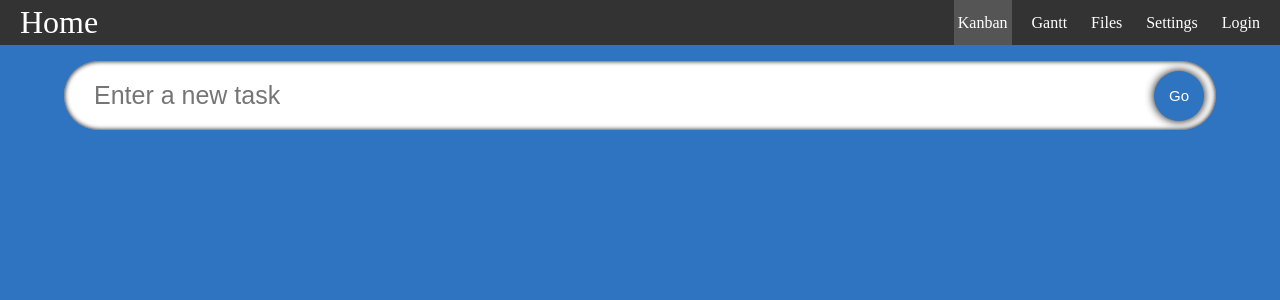
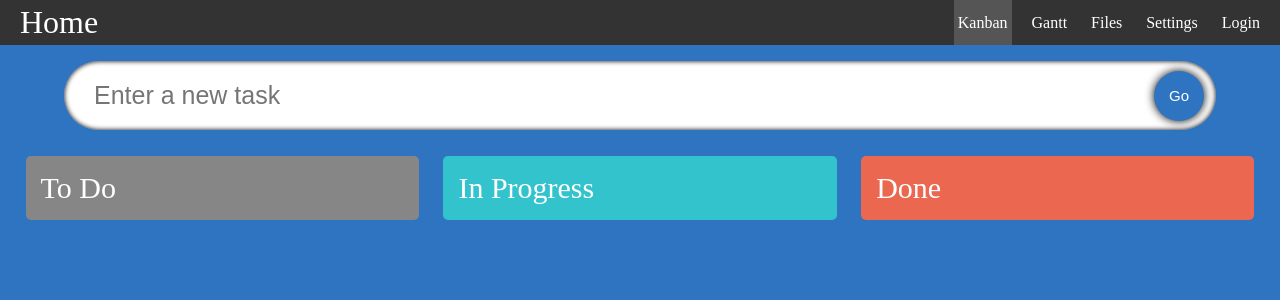
Before and after one commit to mListek/project-management-app, a React (Create React App) app: page /kanban in a window 1280 px wide. Shown: the top 300 px of the page. Built offline with nearby package versions, Linux system fonts and the light colour scheme.

Commit message:
created todo list

```diff
--- a/src/components/TodoList/TodoList.css
+++ b/src/components/TodoList/TodoList.css
@@ -1,6 +1,44 @@
-.todos {
+.todos__container {
   display: flex;
-  justify-content: space-evenly;
-  width: 90%;
-  flex-wrap: wrap;
+  width: 96%;
+  margin-top: 10px;
+  justify-content: space-between;
+  align-items: flex-start;
 }
+
+.todos__category {
+  display: flex;
+  width: 32%;
+  flex-direction: column;
+  padding: 15px;
+  border-radius: 5px;
+}
+
+.neutral {
+  background-color: rgb(134, 134, 134);
+}
+
+.positive {
+  background-color: rgb(50, 195, 205);
+}
+
+.negative {
+  background-color: rgb(235, 103, 80);
+}
+
+.todos__heading {
+  font-size: 30px;
+  color: white;
+}
+
+@media (max-width: 700px) {
+  .todos__category {
+    width: 95%;
+    margin-bottom: 10px;
+  }
+
+  .todos__container {
+    width: 95%;
+    flex-direction: column;
+  }
+}
--- a/src/components/TodoList/TodoList.js
+++ b/src/components/TodoList/TodoList.js
@@ -3,10 +3,52 @@ import SingleTodo from '../SingleTodo/SingleTodo';
 
 export default function TodoList(props) {
   return (
-    <div className="todos">
-      {props.todos.map(todo => {
-        return <SingleTodo key={todo.id} todo={todo} todos={props.todos} setTodos={props.setTodos} />
-      })}
+    <div className="todos__container">
+      <div className="todos__category neutral">
+        <span className="todos__heading">
+          To Do
+        </span>
+        {
+          props.todos.map((todo) => (
+            <SingleTodo
+              todo={todo}
+              todos={props.todos}
+              key={todo.id}
+              setTodos={props.setTodos}
+            />
+          ))
+        }
+      </div>
+      <div className="todos__category positive">
+        <span className="todos__heading">
+            In Progress
+        </span>
+        {
+          props.todos.map((todo) => (
+            <SingleTodo
+              todo={todo}
+              todos={props.todos}
+              key={todo.id}
+              setTodos={props.setTodos}
+            />
+          ))
+        }
+      </div>
+      <div className="todos__category negative">
+        <span className="todos__heading">
+            Done
+        </span>
+        {
+          props.todos.map((todo) => (
+            <SingleTodo
+              todo={todo}
+              todos={props.todos}
+              key={todo.id}
+              setTodos={props.setTodos}
+            />
+          ))
+        }
+      </div>
     </div>
   );
 }
```
